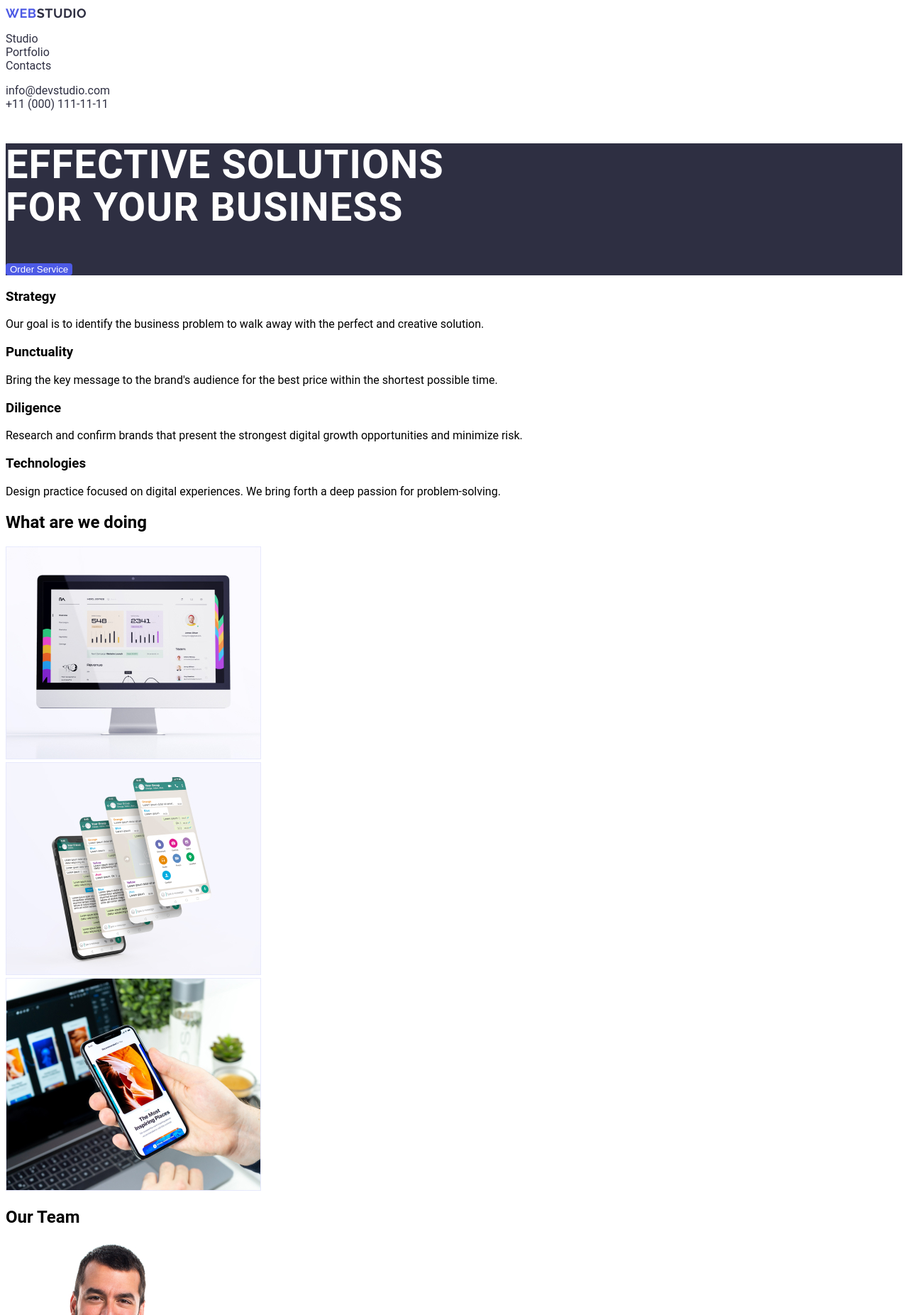
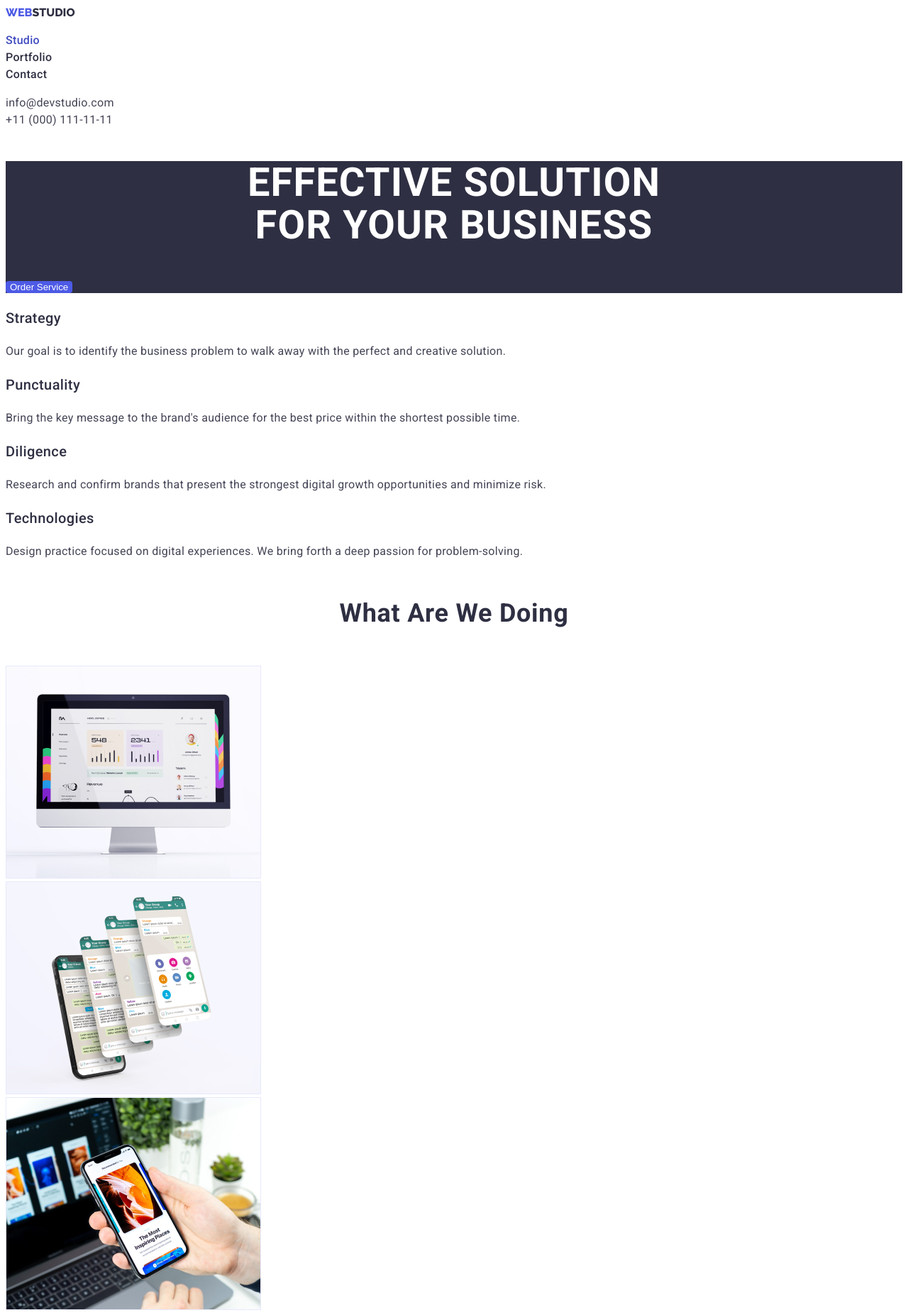
Before and after one commit to goit-emrsnbcn/goit-markup-hw-02, a plain HTML site: page index.html in a window 1280 px wide. Shown: the top 1853 px of the page at 71% size. Drawn offline with Linux system fonts and the light colour scheme.

Commit message:
Finish expected output for hw2

```diff
--- a/css/styles.css
+++ b/css/styles.css
@@ -1,76 +1,152 @@
 :root {
-    --IRIS: #4d5ae5;
-    --WHITE: #fff;
-    --NAVY: #2e2f42;
-    --SLATE: #434455;
-    --CLOUD: #f4f4fd;
+    --iris: #4d5ae5;
+    --navyblue: #2e2f42;
+    --ocean: #404bbf;
+    --white: #fff;
+    --slate: #434455;
+    --cornflower: #e7e9fc;
+    --cloud: #f4f4fd;
 }
 
 body {
     font-family: "Roboto", sans-serif;
 }
 
-.logo {
-    text-decoration: none;
-    font-family: "Raleway", sans-serif;
-    font-size: 18px;
-    font-weight: 800;
-    line-height: 21px;
-    letter-spacing: 0.54px;
-    text-transform: uppercase;
-}
-
-.logo span {
-    color: var(--IRIS);
-}
-
-nav .logo {
-    color: var(--NAVY);
-}
-
-header ul.list li a {
-    text-decoration: none;
-    color: var(--NAVY);
-}
-
-.nav-link:hover,
-.nav-link:focus {
-    color: var(--IRIS);
-    transition: 0.3s ease;
-}
-
-ul.list {
+/*GENERAL STYLING*/
+.list {
     list-style: none;
     padding-left: 0;
 }
 
 .bg-dark {
-    background-color: var(--NAVY);
+    background-color: var(--navyblue);
 }
 
-.hero h1 {
-    color: white;
+.logo {
     text-transform: uppercase;
-    font-weight: 700;
-    font-size: 56px;
-    line-height: 60px;
-    letter-spacing: 1.12px;
+    font-family: "Raleway";
+    font-weight: 800;
+    line-height: 1.3;
 }
 
-.hero .btn {
-    color: var(--WHITE);
-    background-color: var(--IRIS);
+.logo:hover .logo-web {
+    color: green;
+}
+
+.logo .logo-web:hover {
+    color: var(--iris);
+}
+
+.logo-web {
+    color: var(--iris);
+}
+
+.link {
+    text-decoration: none;
+}
+
+.section-title {
+    color: var(--NAVY-BLUE, #2e2f42);
+    text-align: center;
+    font-size: 36px;
+    font-weight: 700;
+    line-height: 2.5; /* 111.111% */
+    letter-spacing: 0.72px;
+    text-transform: capitalize;
+}
+
+.p-dark {
+    color: var(--SLATE, #434455);
+    line-height: 1.5; /* 150% */
+    letter-spacing: 0.32px;
+}
+
+.about h3,
+.team h3 {
+    color: var(--NAVY-BLUE, #2e2f42);
+    font-size: 20px;
+    font-weight: 500;
+    line-height: 1.5; /* 120% */
+    letter-spacing: 0.4px;
+}
+/*END OF GENERAL STYLING*/
+
+/*HEADER STYLING*/
+.logo-studio-nav {
+    color: var(--navyblue);
+}
+
+.nav-link {
+    font-weight: 500;
+    line-height: 1.5; /* 150% */
+    letter-spacing: 0.32px;
+    color: var(--navyblue);
+}
+
+.nav-link:hover,
+.nav-link:focus {
+    color: var(--ocean);
+}
+
+.active {
+    color: var(--ocean);
+}
+
+.contacts {
+    line-height: 1.5;
+    color: var(--slate);
+    letter-spacing: 0.32px;
+}
+/*END OF HEADER STYLING*/
+
+/* HERO SECTION STYLING */
+
+.hero-text {
+    color: var(--white);
+    text-align: center;
+    font-size: 56px;
+    font-weight: 700;
+    line-height: 60px; /* 107.143% */
+    letter-spacing: 1.12px;
+    text-transform: uppercase;
+}
+
+.hero-btn {
+    background-color: var(--iris);
     border: none;
     border-radius: 4px;
+    color: var(--white);
 }
 
-.hero .btn:hover {
+.hero-btn:hover {
+    cursor: pointer;
+    background-color: var(--ocean);
 }
 
-.footer {
-    color: white;
+/* END OF HERO SECTION STYLING */
+
+/* TEAM SECTION STYLING */
+.team-name {
+    color: var(--NAVY-BLUE, #2e2f42);
+    font-size: 20px;
+    font-weight: 500;
+    line-height: 1.5; /* 120% */
+    letter-spacing: 0.4px;
 }
 
-footer .logo {
-    color: var(--CLOUD);
+/*FOOTER STYLING*/
+.logo-studio-footer {
+    color: var(--cloud);
 }
+
+.footer-text {
+    color: var(--cloud);
+    line-height: 1.5; /* 150% */
+    /*
+        line-height: 1;
+        1 = 16px
+        1.5 = 24px
+    */
+    letter-spacing: 0.32px;
+}
+/*END OF FOOTER STYLING*/
--- a/index.html
+++ b/index.html
@@ -4,113 +4,113 @@
         <meta charset="UTF-8" />
         <meta name="viewport" content="width=device-width, initial-scale=1.0" />
         <title>Homework 2</title>
-        <link href="https://fonts.googleapis.com/css2?family=Open+Sans:wght@400;600;700&family=Raleway:wght@700&display=swap" rel="stylesheet" />
+        <link rel="stylesheet" href="https://fonts.googleapis.com/css2?family=Raleway:wght@800&family=Roboto:wght@400;500;700;900&display=swap" />
         <link rel="stylesheet" href="css/styles.css" />
     </head>
     <body>
         <header>
+            <a href="" class="logo link"> <span class="logo-web">Web</span><span class="logo-studio-nav">studio</span> </a>
             <nav>
-                <!-- LOGO -->
-                <a href="#" class="logo"><span>WEB</span>STUDIO</a>
-                <!-- Menu Links -->
                 <ul class="list">
                     <li>
-                        <a href="#" class="nav-link">Studio</a>
+                        <a href="" class="link nav-link active">Studio</a>
                     </li>
                     <li>
-                        <a href="#" class="nav-link">Portfolio</a>
+                        <a href="" class="link nav-link">Portfolio</a>
                     </li>
                     <li>
-                        <a href="#" class="nav-link">Contacts</a>
+                        <a href="" class="link nav-link">Contact</a>
                     </li>
                 </ul>
             </nav>
-            <!-- Contacts -->
             <ul class="list">
                 <li>
-                    <a href="mailto:info@devstudio.com" class="nav-link">info@devstudio.com</a>
+                    <a href="" class="link contacts">info@devstudio.com </a>
                 </li>
                 <li>
-                    <a href="tel:+110001111111" class="nav-link">+11 (000) 111-11-11</a>
+                    <a href="" class="link contacts">+11 (000) 111-11-11 </a>
                 </li>
             </ul>
         </header>
 
         <main>
-            <!-- Hero Section -->
-            <section class="bg-dark hero">
-                <h1>Effective Solutions <br />for Your Business</h1>
-                <button type="button" class="btn">Order Service</button>
+            <section class="hero bg-dark">
+                <h1 class="hero-text">
+                    Effective Solution<br />
+                    for Your Business
+                </h1>
+                <button type="button" class="hero-btn">Order Service</button>
             </section>
 
-            <!-- Benefits Section -->
-            <section>
+            <section class="about">
                 <ul class="list">
                     <li>
                         <h3>Strategy</h3>
-                        <p>Our goal is to identify the business problem to walk away with the perfect and creative solution.</p>
+                        <p class="p-dark">Our goal is to identify the business problem to walk away with the perfect and creative solution.</p>
                     </li>
                     <li>
                         <h3>Punctuality</h3>
-                        <p>Bring the key message to the brand's audience for the best price within the shortest possible time.</p>
+                        <p class="p-dark">Bring the key message to the brand's audience for the best price within the shortest possible time.</p>
                     </li>
                     <li>
                         <h3>Diligence</h3>
-                        <p>Research and confirm brands that present the strongest digital growth opportunities and minimize risk.</p>
+                        <p class="p-dark">Research and confirm brands that present the strongest digital growth opportunities and minimize risk.</p>
                     </li>
                     <li>
                         <h3>Technologies</h3>
-                        <p>Design practice focused on digital experiences. We bring forth a deep passion for problem-solving.</p>
+                        <p class="p-dark">Design practice focused on digital experiences. We bring forth a deep passion for problem-solving.</p>
+                    </li>
+                </ul>
+            </section>
+            <section>
+                <h2 class="section-title">what are we doing</h2>
+                <ul class="list">
+                    <li>
+                        <img src="images/what-we-do-1.jpg" alt="Computer" />
+                    </li>
+                    <li>
+                        <img src="images/what-we-do-2.jpg" alt="WhatsApp" />
+                    </li>
+                    <li>
+                        <img src="images/what-we-do-3.jpg" alt="Phone " />
                     </li>
                 </ul>
             </section>
 
-            <!-- What we do section -->
-            <section>
-                <h2>What are we doing</h2>
+            <section class="team">
+                <h2 class="section-title">Our Team</h2>
                 <ul class="list">
                     <li>
-                        <img src="images/what-we-do-1.jpg" alt="Computer" width="360" />
-                    </li>
-                    <li>
-                        <img src="images/what-we-do-2.jpg" alt="Phone" width="360" />
-                    </li>
-                    <li>
-                        <img src="images/what-we-do-3.jpg" alt="Interesting" width="360" />
-                    </li>
-                </ul>
-            </section>
-
-            <section>
-                <h2>Our Team</h2>
-                <ul class="list">
-                    <li>
-                        <img src="images/profile-1.jpg" alt="Mark" />
-                        <h3>Mark Guerrero</h3>
-                        <p>Product Designer</p>
+                        <img src="images/profile-1.jpg" alt="Mark Guerrero" />
+                        <h3 class="team-name">Mark Guerrero</h3>
+                        <p class="p-dark">Product Designer</p>
                     </li>
                     <li>
                         <img src="images/profile-2.jpg" alt="Tom Ford" />
-                        <h3>Tom Ford</h3>
-                        <p>Frontend Developer</p>
+                        <h3 class="team-name">Tom Ford</h3>
+                        <p class="p-dark">Frontend Developer</p>
                     </li>
                     <li>
                         <img src="images/profile-3.jpg" alt="Camila Garcia" />
-                        <h3>Camila Garcia</h3>
-                        <p>Marketing</p>
+                        <h3 class="team-name">Camila Garcia</h3>
+                        <p class="p-dark">Marketing</p>
                     </li>
                     <li>
                         <img src="images/profile-4.jpg" alt="Daniel Wilson" />
                         <h3>Daniel Wilson</h3>
-                        <p>UI Designer</p>
+                        <p class="p-dark">UI Designer</p>
                     </li>
                 </ul>
             </section>
         </main>
 
-        <footer class="bg-dark footer">
-            <a href="#" class="logo"><span>WEB</span>STUDIO</a>
-            <p>Increase the flow of customers and <br />sales for your business with digital <br />marketing & growth solutions.</p>
+        <footer class="bg-dark">
+            <a href="#" class="logo link"> <span class="logo-web">Web</span><span class="logo-studio-footer">studio</span> </a>
+            <p class="footer-text">
+                Increase the flow of customers and <br />
+                sales for your business with digital<br />
+                marketing & growth solutions.
+            </p>
         </footer>
     </body>
 </html>
```
Also changed, not shown: portfolio.html (added, +64 -0 lines), 1 other file.
